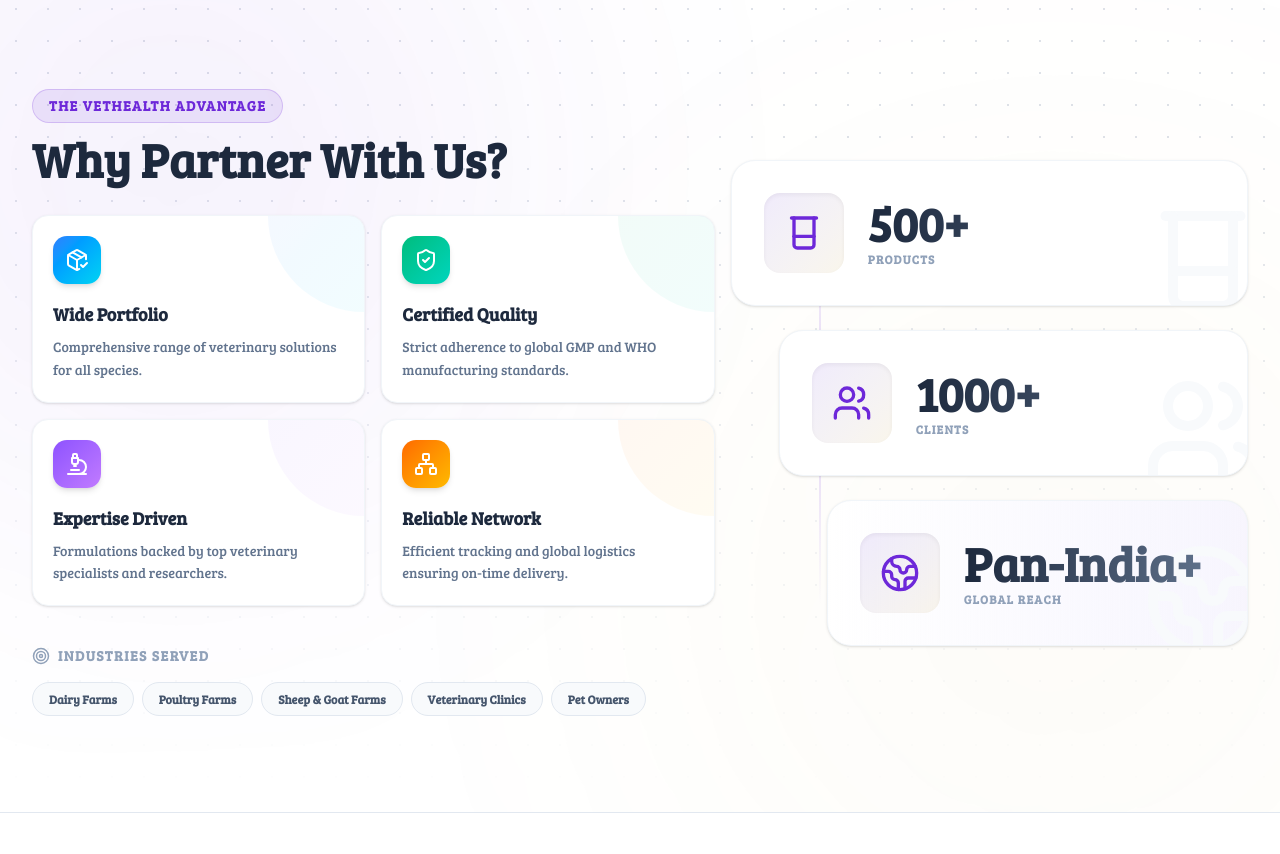
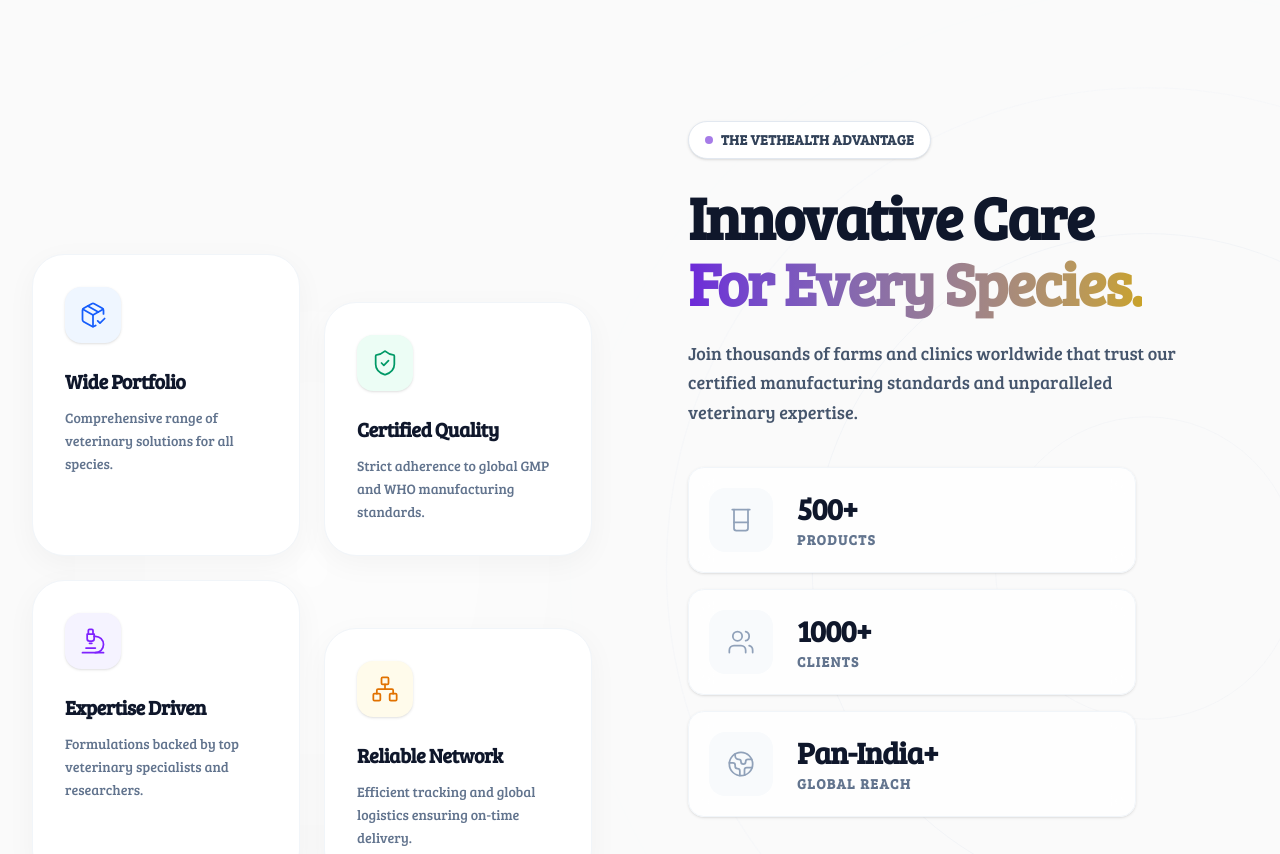
Before and after one commit to Diyarr1001/VetHealth_Pharma, a Next.js app in the folder frontend/: page / in a window 1280 px wide. Shown: the part 4120-4974 px from the top of the page. Built offline with nearby package versions, Linux system fonts and the light colour scheme.

Commit message:
feat: implement ultimate light-theme asymmetric Bento layout with radial pulse animations for Stats

```diff
--- a/frontend/src/components/home/Stats.tsx
+++ b/frontend/src/components/home/Stats.tsx
@@ -1,7 +1,7 @@
 "use client";
 
 import { motion, Variants } from "framer-motion";
-import { CheckCircle2, Globe2, Beaker, Users, ShieldCheck, Microscope, Network, PackageCheck, Target } from "lucide-react";
+import { Globe2, Beaker, Users, ShieldCheck, Microscope, Network, PackageCheck, Target } from "lucide-react";
 
 const STATS = [
   { label: "Products", value: "500+", icon: Beaker },
@@ -10,10 +10,10 @@
 ];
 
 const REASONS = [
-  { title: "Wide Portfolio", desc: "Comprehensive range of veterinary solutions for all species.", icon: PackageCheck, color: "from-blue-500 to-cyan-400" },
-  { title: "Certified Quality", desc: "Strict adherence to global GMP and WHO manufacturing standards.", icon: ShieldCheck, color: "from-emerald-500 to-teal-400" },
-  { title: "Expertise Driven", desc: "Formulations backed by top veterinary specialists and researchers.", icon: Microscope, color: "from-violet-500 to-purple-400" },
-  { title: "Reliable Network", desc: "Efficient tracking and global logistics ensuring on-time delivery.", icon: Network, color: "from-orange-500 to-amber-400" },
+  { title: "Wide Portfolio", desc: "Comprehensive range of veterinary solutions for all species.", icon: PackageCheck, color: "text-blue-600", bg: "bg-blue-50", delay: 0 },
+  { title: "Certified Quality", desc: "Strict adherence to global GMP and WHO manufacturing standards.", icon: ShieldCheck, color: "text-emerald-600", bg: "bg-emerald-50", delay: 0.1 },
+  { title: "Expertise Driven", desc: "Formulations backed by top veterinary specialists and researchers.", icon: Microscope, color: "text-violet-600", bg: "bg-violet-50", delay: 0.2 },
+  { title: "Reliable Network", desc: "Efficient tracking and global logistics ensuring on-time delivery.", icon: Network, color: "text-amber-600", bg: "bg-amber-50", delay: 0.3 },
 ];
 
 const INDUSTRIES = [
@@ -30,150 +30,150 @@
     opacity: 1,
     transition: {
       staggerChildren: 0.15,
-      delayChildren: 0.2
+      delayChildren: 0.1
     }
   }
 };
 
 const itemVariants: Variants = {
-  hidden: { opacity: 0, y: 20 },
-  visible: { opacity: 1, y: 0, transition: { type: "spring", stiffness: 100, damping: 15 } }
+  hidden: { opacity: 0, scale: 0.95, y: 15 },
+  visible: { opacity: 1, scale: 1, y: 0, transition: { type: "spring", stiffness: 120, damping: 20 } }
 };
 
 export function Stats() {
   return (
-    <section className="py-24 bg-white relative overflow-hidden">
-      {/* Premium Dotted Grid Background */}
-      <div
-        className="absolute inset-0 opacity-[0.3] mask-image:linear-gradient(to_bottom,white,transparent)"
-        style={{
-          backgroundImage: "radial-gradient(#94a3b8 1px, transparent 1px)",
-          backgroundSize: "32px 32px",
-          maskImage: "linear-gradient(to bottom, black 20%, transparent 100%)",
-          WebkitMaskImage: "linear-gradient(to bottom, black 20%, transparent 100%)"
-        }}
-      />
+    <section className="py-24 sm:py-32 bg-[#fafafa] relative overflow-hidden flex items-center justify-center">
 
-      {/* Animated Breathing Ambient Orbs */}
-      <motion.div
-        animate={{ scale: [1, 1.2, 1], opacity: [0.3, 0.6, 0.3], rotate: [0, 90, 0] }}
-        transition={{ duration: 15, repeat: Infinity, ease: "easeInOut" }}
-        className="absolute -left-32 -top-32 w-[600px] h-[600px] bg-primary/10 rounded-full blur-[120px] pointer-events-none"
-      />
-      <motion.div
-        animate={{ scale: [1, 1.3, 1], opacity: [0.2, 0.5, 0.2], rotate: [0, -90, 0] }}
-        transition={{ duration: 20, repeat: Infinity, ease: "easeInOut", delay: 2 }}
-        className="absolute -right-32 -bottom-32 w-[700px] h-[700px] bg-premium/10 rounded-full blur-[150px] pointer-events-none"
-      />
+      {/* Innovative Light Theme Background: Animated Concentric Pulse Rings */}
+      <div className="absolute top-1/2 right-0 -translate-y-1/2 translate-x-1/3 w-[800px] h-[800px] pointer-events-none">
+        {[0, 1, 2, 3].map((i) => (
+          <motion.div
+            key={i}
+            className="absolute inset-0 rounded-full border border-slate-200"
+            initial={{ scale: 0.2, opacity: 0 }}
+            animate={{
+              scale: [0.2, 1.5],
+              opacity: [0.8, 0]
+            }}
+            transition={{
+              duration: 8,
+              repeat: Infinity,
+              delay: i * 2,
+              ease: "easeOut"
+            }}
+          />
+        ))}
+      </div>
 
-      <div className="container mx-auto px-4 md:px-8 relative z-10">
-        <div className="grid grid-cols-1 lg:grid-cols-12 gap-16 items-center">
+      <div className="container mx-auto px-4 sm:px-6 lg:px-8 relative z-10 max-w-7xl">
+        <div className="grid grid-cols-1 lg:grid-cols-2 gap-16 lg:gap-24 items-center">
 
-          {/* Left Column: Why Choose Us */}
-          <div className="lg:col-span-7">
-            <motion.div
-              initial={{ opacity: 0, y: -20 }}
-              whileInView={{ opacity: 1, y: 0 }}
-              viewport={{ once: true }}
-              transition={{ duration: 0.6 }}
-            >
-              <span className="text-primary font-bold tracking-widest uppercase text-sm mb-3 block px-4 py-1.5 bg-primary/10 w-fit rounded-full border border-primary/20">
-                The VetHealth Advantage
-              </span>
-              <h2 className="text-4xl md:text-5xl font-extrabold text-slate-800 font-heading mb-8">
-                Why Partner With Us?
-              </h2>
-            </motion.div>
+          {/* Left Column: Why Choose Us (Innovative Staggered Cards) */}
+          <div className="order-2 lg:order-1 relative">
+
+            {/* Soft backdrop glow behind cards */}
+            <div className="absolute top-1/2 left-1/2 -translate-x-1/2 -translate-y-1/2 w-3/4 h-3/4 bg-white/50 blur-[80px] rounded-full -z-10" />
 
             <motion.div
               variants={containerVariants}
               initial="hidden"
               whileInView="visible"
               viewport={{ once: true, margin: "-50px" }}
-              className="grid grid-cols-1 sm:grid-cols-2 gap-4 mb-10"
+              className="grid grid-cols-1 sm:grid-cols-2 gap-4 sm:gap-6 relative z-10"
             >
               {REASONS.map((reason, index) => (
                 <motion.div
                   key={index}
                   variants={itemVariants}
-                  whileHover={{ y: -4, scale: 1.02 }}
-                  className="bg-white rounded-2xl p-5 border border-slate-100 shadow-sm hover:shadow-xl hover:shadow-primary/10 transition-all group relative overflow-hidden"
+                  whileHover={{ y: -8, scale: 1.02 }}
+                  className={`bg-white rounded-[2rem] p-8 border border-slate-100 shadow-[0_8px_30px_rgb(0,0,0,0.04)] hover:shadow-[0_20px_40px_rgb(0,0,0,0.08)] transition-all duration-300 flex flex-col items-start group ${index % 2 !== 0 ? 'sm:mt-12' : ''}`}
                 >
-                  <div className={`absolute top-0 right-0 w-24 h-24 bg-gradient-to-br ${reason.color} opacity-5 group-hover:opacity-10 rounded-bl-full transition-opacity duration-500`} />
-
-                  <div className={`w-12 h-12 rounded-xl mb-4 flex items-center justify-center bg-gradient-to-br ${reason.color} text-white shadow-md transform group-hover:scale-110 group-hover:rotate-3 transition-transform duration-300`}>
-                    <reason.icon size={24} />
+                  <div className={`w-14 h-14 rounded-2xl mb-6 flex items-center justify-center ${reason.bg} ${reason.color} shadow-sm group-hover:scale-110 group-hover:rotate-3 transition-transform duration-300`}>
+                    <reason.icon size={28} strokeWidth={1.5} />
                   </div>
 
-                  <h4 className="text-lg font-bold text-slate-800 mb-2 group-hover:text-primary transition-colors">
+                  <h4 className="text-xl font-bold text-slate-900 mb-3 font-heading tracking-tight">
                     {reason.title}
                   </h4>
-                  <p className="text-sm text-slate-500 leading-relaxed">
+                  <p className="text-slate-500 leading-relaxed text-sm">
                     {reason.desc}
                   </p>
                 </motion.div>
               ))}
             </motion.div>
+          </div>
+
+          {/* Right Column: Headings & Floating Stats */}
+          <div className="order-1 lg:order-2 flex flex-col justify-center">
 
             <motion.div
-              initial={{ opacity: 0 }}
-              whileInView={{ opacity: 1 }}
+              initial={{ opacity: 0, x: 30 }}
+              whileInView={{ opacity: 1, x: 0 }}
+              viewport={{ once: true }}
+              transition={{ duration: 0.7, ease: "easeOut" }}
+            >
+              <div className="inline-flex items-center gap-2 px-4 py-2 rounded-full bg-white border border-slate-200 shadow-sm mb-6">
+                <span className="w-2 h-2 rounded-full bg-primary animate-pulse" />
+                <span className="text-sm font-semibold text-slate-700 tracking-wide uppercase">The VetHealth Advantage</span>
+              </div>
+
+              <h2 className="text-4xl sm:text-5xl lg:text-6xl font-extrabold text-slate-900 font-heading mb-6 leading-[1.1] tracking-tight">
+                Innovative Care <br/>
+                <span className="text-transparent bg-clip-text bg-gradient-to-r from-primary to-premium">For Every Species.</span>
+              </h2>
+
+              <p className="text-lg text-slate-600 mb-10 max-w-lg leading-relaxed">
+                Join thousands of farms and clinics worldwide that trust our certified manufacturing standards and unparalleled veterinary expertise.
+              </p>
+            </motion.div>
+
+            {/* Premium Stat Blocks */}
+            <div className="space-y-4 mb-12">
+              {STATS.map((stat, index) => (
+                <motion.div
+                  key={index}
+                  initial={{ opacity: 0, scale: 0.95, x: 20 }}
+                  whileInView={{ opacity: 1, scale: 1, x: 0 }}
+                  viewport={{ once: true }}
+                  transition={{ delay: 0.4 + index * 0.15, duration: 0.6, type: "spring", stiffness: 100 }}
+                  className="bg-white/80 backdrop-blur-md border border-slate-100 p-5 rounded-2xl shadow-sm flex items-center gap-6 max-w-md hover:border-primary/20 hover:shadow-md transition-all group"
+                >
+                  <div className="flex-shrink-0 w-16 h-16 rounded-2xl flex items-center justify-center bg-slate-50 text-slate-400 group-hover:bg-primary/5 group-hover:text-primary transition-colors duration-300">
+                    <stat.icon size={28} strokeWidth={1.5} />
+                  </div>
+                  <div>
+                    <div className="text-3xl font-extrabold text-slate-900 font-heading tracking-tight mb-1">
+                      {stat.value}
+                    </div>
+                    <div className="text-sm font-semibold text-slate-500 uppercase tracking-widest">
+                      {stat.label}
+                    </div>
+                  </div>
+                </motion.div>
+              ))}
+            </div>
+
+            {/* Target Industries */}
+            <motion.div
+              initial={{ opacity: 0, y: 20 }}
+              whileInView={{ opacity: 1, y: 0 }}
               viewport={{ once: true }}
               transition={{ delay: 0.8, duration: 0.6 }}
+              className="pt-8 border-t border-slate-200/60"
             >
-              <div className="flex items-center gap-2 mb-4 text-slate-400">
+              <div className="flex items-center gap-2 mb-5 text-slate-400">
                 <Target size={18} />
-                <h3 className="text-sm font-bold tracking-widest uppercase">Industries Served</h3>
+                <h3 className="text-sm font-bold tracking-widest uppercase">Industries We Serve</h3>
               </div>
-              <div className="flex flex-wrap gap-2">
+              <div className="flex flex-wrap gap-2.5">
                 {INDUSTRIES.map((industry, index) => (
-                  <span key={index} className="inline-block px-4 py-2 bg-slate-50 border border-slate-200 rounded-full text-xs font-bold text-slate-600 hover:bg-primary/5 hover:border-primary/30 hover:text-primary transition-colors cursor-default">
+                  <span key={index} className="inline-block px-4 py-2 bg-white border border-slate-200 rounded-xl text-xs font-semibold text-slate-600 hover:border-primary hover:text-primary transition-colors shadow-sm cursor-default">
                     {industry}
                   </span>
                 ))}
               </div>
             </motion.div>
-          </div>
 
-          {/* Right Column: Stats Grid */}
-          <div className="lg:col-span-5 relative">
-            <div className="grid grid-cols-1 gap-6">
-              {STATS.map((stat, index) => (
-                <motion.div
-                  key={index}
-                  whileHover={{ x: -10 }}
-                  initial={{ opacity: 0, x: 50 }}
-                  whileInView={{ opacity: 1, x: 0 }}
-                  viewport={{ once: true }}
-                  transition={{ delay: 0.3 + index * 0.15, duration: 0.5, type: "spring" }}
-                  className={`bg-white border border-slate-100 p-8 rounded-3xl relative overflow-hidden group hover:border-primary/20 shadow-sm hover:shadow-lg transition-all flex items-center gap-6 ${index === 0 ? "ml-0 lg:-ml-12" : index === 1 ? "ml-0" : "ml-0 lg:ml-12 bg-gradient-to-r from-white to-primary/5"
-                    }`}
-                >
-                  {/* Decorative Icon Background */}
-                  <div className="absolute -right-4 -bottom-4 text-slate-50 group-hover:text-primary/5 transition-colors duration-500 transform group-hover:scale-150">
-                    <stat.icon size={120} />
-                  </div>
-
-                  <div className={`flex-shrink-0 w-20 h-20 rounded-2xl flex items-center justify-center text-3xl bg-gradient-to-br from-primary/10 to-premium/10 text-primary shadow-inner group-hover:scale-110 transition-transform duration-500`}>
-                    <stat.icon size={40} />
-                  </div>
-
-                  <div className="relative z-10 w-full">
-                    <motion.div
-                      className="text-4xl md:text-5xl font-extrabold text-slate-800 font-heading mb-1 text-transparent bg-clip-text bg-gradient-to-r from-slate-800 to-slate-500 group-hover:from-primary group-hover:to-premium transition-all duration-500"
-                    >
-                      {stat.value}
-                    </motion.div>
-                    <p className="text-slate-400 font-bold tracking-widest uppercase text-xs">
-                      {stat.label}
-                    </p>
-                  </div>
-                </motion.div>
-              ))}
-            </div>
-
-            {/* Background connecting line (Desktop only) */}
-            <div className="hidden lg:block absolute top-10 bottom-10 left-10 w-0.5 bg-gradient-to-b from-transparent via-primary/20 to-transparent -z-10" />
           </div>
 
         </div>
```
